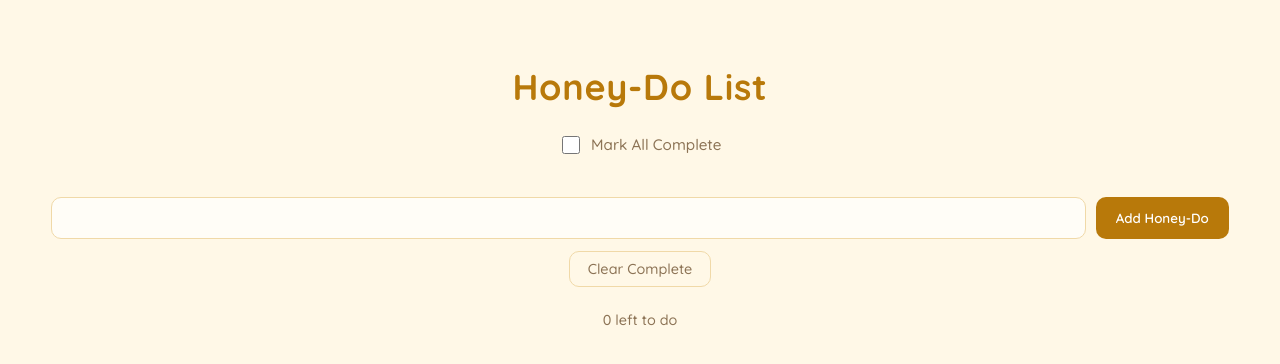
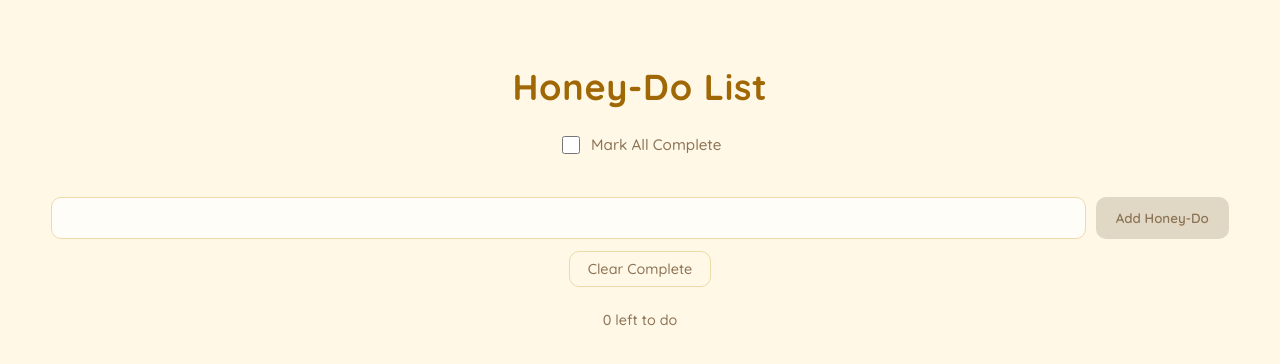
Before and after one commit to aggartman/todo-react, a React (Create React App) app: page / in a window 1280 px wide. Shown: the top 364 px of the page. Built offline with nearby package versions, Linux system fonts and the light colour scheme.

Commit message:
Updates to color ui look and feel

```diff
--- a/src/App.css
+++ b/src/App.css
@@ -55,7 +55,7 @@
 
 .todo:hover {
   transform: translateY(-2px);
-  box-shadow: 0 6px 16px rgba(140, 115, 85, 0.25);
+  box-shadow: 0 6px 16px var(--color-box-shadow);
 }
 
 .todo:has(.todoCheckbox:checked) {
@@ -122,7 +122,7 @@
 }
 
 .removeButton:hover {
-  background-color: #f6d9c8;
+  background-color: var(--color-danger-muted);
   color: var(--color-danger);
 }
 
@@ -151,7 +151,7 @@
 .todoInput:focus,
 .modal-input:focus {
   border-color: var(--color-primary);
-  box-shadow: 0 0 0 3px rgba(184, 121, 10, 0.2);
+  box-shadow: 0 0 0 3px var(--color-primary-ring);
 }
 
 .addTodoButton,
@@ -160,16 +160,26 @@
   border: none;
   border-radius: 10px;
   background: var(--color-primary);
-  color: #fff;
+  color: var(--color-surface);
   font-family: inherit;
   font-weight: 600;
   cursor: pointer;
-  transition: background-color 0.15s ease;
+  transition:
+    background-color 0.15s ease,
+    color 0.15s ease,
+    opacity 0.15s ease;
 }
 
-.addTodoButton:hover,
-.modal-confirm-button:hover {
+.addTodoButton:hover:not(:disabled),
+.modal-confirm-button:hover:not(:disabled) {
   background: var(--color-primary-dark);
+}
+
+.addTodoButton:disabled,
+.modal-confirm-button:disabled {
+  background-color: var(--color-primary-muted);
+  color: var(--color-text-muted);
+  cursor: not-allowed;
 }
 
 .clearAllButton {
@@ -203,7 +213,7 @@
 .modal-backdrop {
   position: fixed;
   inset: 0;
-  background: rgba(74, 52, 24, 0.45);
+  background: var(--color-modal-backdrop);
   display: flex;
   align-items: center;
   justify-content: center;
@@ -220,7 +230,7 @@
   background: var(--color-surface);
   border-radius: 14px;
   padding: 1.5rem;
-  box-shadow: 0 12px 32px rgba(74, 52, 24, 0.3);
+  box-shadow: 0 12px 32px var(--color-modal-shadow);
 }
 
 .modal-input {
--- a/src/index.css
+++ b/src/index.css
@@ -3,14 +3,20 @@
 :root {
   --color-bg: #fff8e7;
   --color-surface: #fffdf7;
-  --color-primary: #b8790a;
-  --color-primary-dark: #8f5c05;
+  --color-primary: #a06705;
+  --color-primary-ring: rgba(160, 103, 5, 0.2);
+  --color-primary-dark: #7d5004;
+  --color-primary-muted: #e0d8c5;
   --color-accent: #ffcb61;
   --color-text: #4a3418;
   --color-text-muted: #8c7355;
   --color-border: #f0d9a8;
   --color-danger: #c1440e;
+  --color-danger-muted: #f6d9c8;
   --shadow-card: 0 2px 10px rgba(140, 115, 85, 0.18);
+  --color-box-shadow: rgba(140, 115, 85, 0.25);
+  --color-modal-backdrop: rgba(74, 52, 24, 0.45);
+  --color-modal-shadow: rgba(74, 52, 24, 0.3);
 }
 
 body {
```
